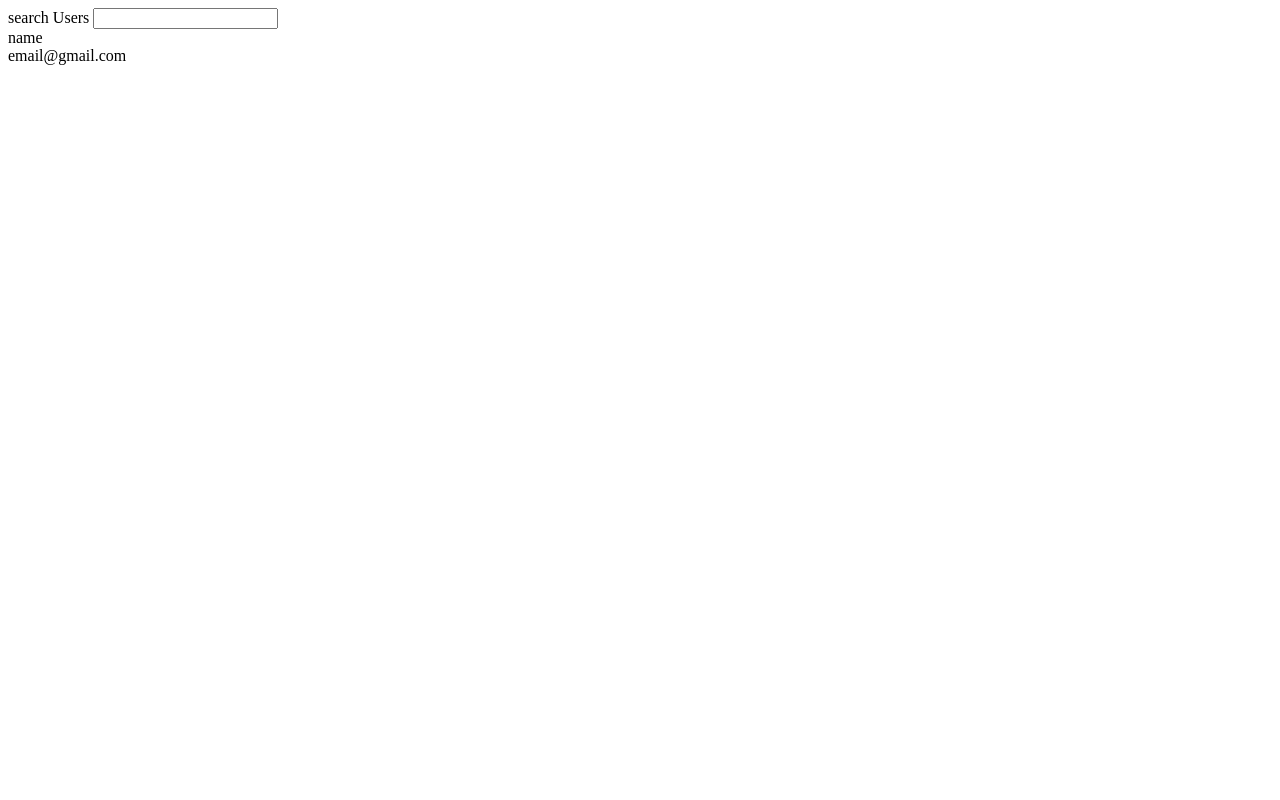
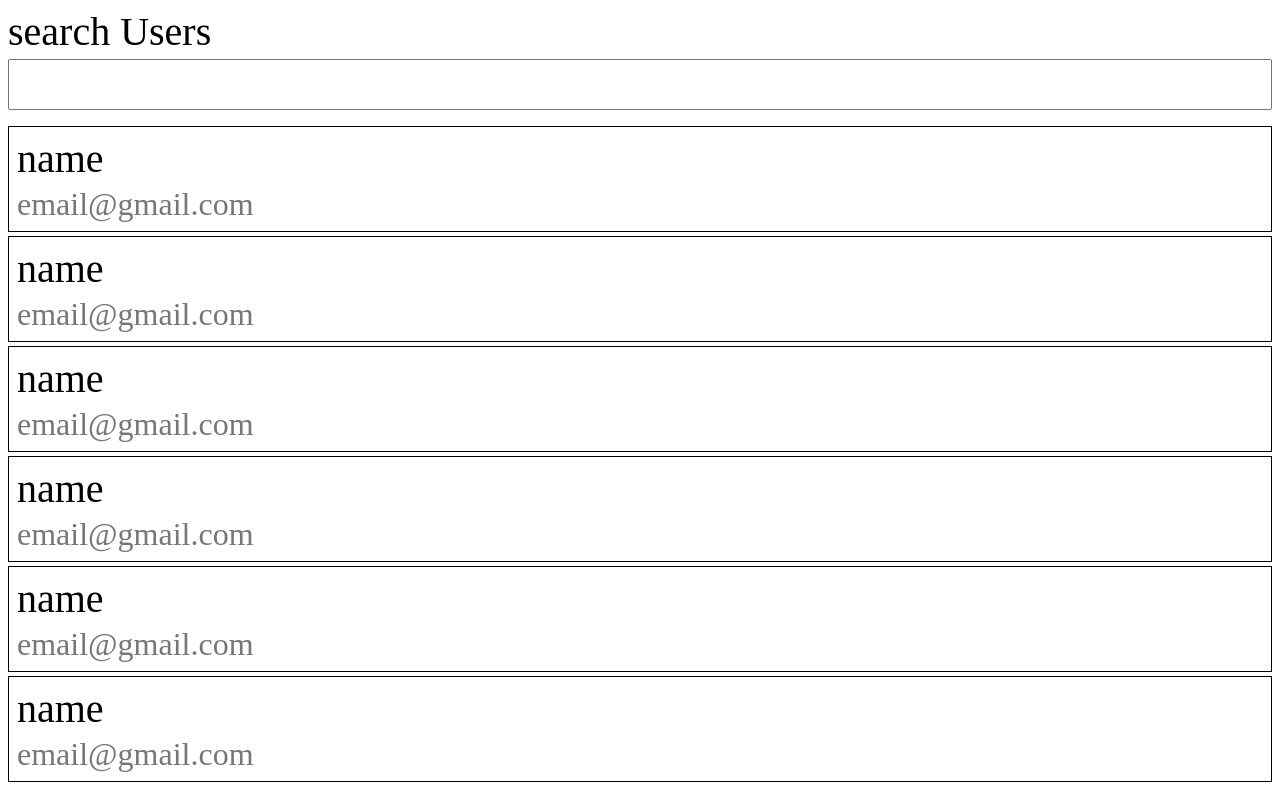
Before and after one commit to AlbertMakdissi/Searchbar, a plain HTML site: page index.html in a window 1280 px wide. Drawn offline with Linux system fonts and the light colour scheme.

Commit message:
added styles

```diff
--- a/index.html
+++ b/index.html
@@ -5,6 +5,7 @@
     <meta charset="UTF-8">
     <meta http-equiv="X-UA-Compatible" content="IE=edge">
     <meta name="viewport" content="width=device-width, initial-scale=1.0">
+    <link rel="stylesheet" href="style.css">
     <title>searchbar</title>
 </head>
 
@@ -14,9 +15,36 @@
         <input type="search" id="search">
     </div>
     <div class="user-cards">
-        <div class="header">name</div>
-        <div class="body">email@gmail.com</div>
-        <div class="footer"></div>
+        <div class="user-card">
+            <div class="header">name</div>
+            <div class="body">email@gmail.com</div>
+            <div class="footer"></div>
+        </div>
+        <div class="user-card">
+            <div class="header">name</div>
+            <div class="body">email@gmail.com</div>
+            <div class="footer"></div>
+        </div>
+        <div class="user-card">
+            <div class="header">name</div>
+            <div class="body">email@gmail.com</div>
+            <div class="footer"></div>
+        </div>
+        <div class="user-card">
+            <div class="header">name</div>
+            <div class="body">email@gmail.com</div>
+            <div class="footer"></div>
+        </div>
+        <div class="user-card">
+            <div class="header">name</div>
+            <div class="body">email@gmail.com</div>
+            <div class="footer"></div>
+        </div>
+        <div class="user-card">
+            <div class="header">name</div>
+            <div class="body">email@gmail.com</div>
+            <div class="footer"></div>
+        </div>
     </div>
 </body>
 
--- /dev/null
+++ b/style.css
@@ -0,0 +1,35 @@
+.search-wrapper {
+  display: flex;
+  flex-direction: column;
+  gap: 0.25rem;
+  font-size: 2.5rem;
+}
+input {
+  font-size: 2.5rem;
+}
+
+.user-cards {
+  display: grid;
+  grid-template-columns: repeat(autofill, minmax(150px, 1fr));
+  gap: 0.25rem;
+  margin-top: 1rem;
+}
+
+.user-card {
+  border: 1px solid black;
+  background-color: white;
+  padding: 0.5rem;
+}
+
+.user-card > .header {
+  margin-bottom: 0.25rem;
+  font-size: 2.5rem;
+}
+
+.user-card > .body {
+  font-size: 2rem;
+  color: #777;
+}
+.hide {
+  display: none;
+}
```
Also changed, not shown: script.js (added).
